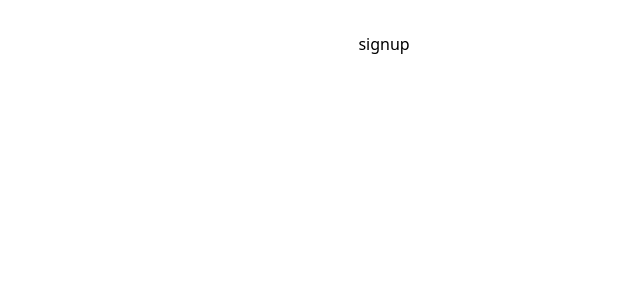
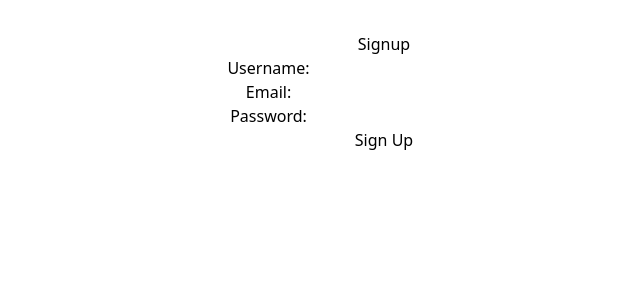
Before and after one commit to Suresh-Gobi/CSA, a React (Vite) app in the folder frontend/: page /signup in a window 1280 px wide. Shown: the top 300 px of the page, without its empty margins (256-896 px from the left). Built offline with nearby package versions, Linux system fonts and the light colour scheme.

Commit message:
signup graphql setup

```diff
--- a/frontend/package.json
+++ b/frontend/package.json
@@ -10,7 +10,9 @@
     "preview": "vite preview"
   },
   "dependencies": {
+    "@apollo/client": "^3.11.8",
     "@reduxjs/toolkit": "^2.2.7",
+    "graphql": "^16.9.0",
     "react": "^18.3.1",
     "react-dom": "^18.3.1",
     "react-redux": "^9.1.2",
--- /dev/null
+++ b/frontend/src/ApolloClient.jsx
@@ -0,0 +1,14 @@
+// ApolloProvider.js
+import React from 'react';
+import { ApolloClient, InMemoryCache, ApolloProvider } from '@apollo/client';
+
+const client = new ApolloClient({
+  uri: 'http://localhost:4000/graphql', // Replace with your GraphQL server URL
+  cache: new InMemoryCache(),
+});
+
+const ApolloProviderComponent = ({ children }) => {
+  return <ApolloProvider client={client}>{children}</ApolloProvider>;
+};
+
+export default ApolloProviderComponent;
--- a/frontend/src/App.jsx
+++ b/frontend/src/App.jsx
@@ -1,22 +1,21 @@
+// App.jsx
 import React from "react";
 import Home from "./pages/home/Home";
 import "./App.css";
 import { BrowserRouter as Router, Routes, Route } from "react-router-dom";
-import { Provider } from "react-redux";
-// import store from "./store";
-
+import ApolloProviderComponent from "./ApolloClient"; // Make sure this path is correct
 import Signup from "./pages/auth/signup/signup";
 
 function App() {
   return (
-    // <Provider store={store}>
+    <ApolloProviderComponent>
       <Router>
         <Routes>
           <Route path="/" element={<Home />} />
           <Route path="/signup" element={<Signup />} />
         </Routes>
       </Router>
-    // </Provider>
+    </ApolloProviderComponent>
   );
 }
 
--- a/frontend/src/pages/auth/signup/signup.jsx
+++ b/frontend/src/pages/auth/signup/signup.jsx
@@ -1,7 +1,119 @@
-import React from 'react'
+import React, { useState } from 'react';
+import { useMutation, gql } from '@apollo/client';
 
-export default function signup() {
+// Define the GraphQL mutation
+const REGISTER_USER = gql`
+  mutation RegisterUser(
+    $username: String!,
+    $email: String!,
+    $role: String!,
+    $password: String!,
+    $first_name: String!,
+    $last_name: String!,
+    $phone_number: String,
+    $profile_picture: String,
+    $date_of_birth: String,
+    $address: String
+  ) {
+    registerUser(
+      username: $username,
+      email: $email,
+      role: $role,
+      password: $password,
+      first_name: $first_name,
+      last_name: $last_name,
+      phone_number: $phone_number,
+      profile_picture: $profile_picture,
+      date_of_birth: $date_of_birth,
+      address: $address
+    ) {
+      id
+      username
+      email
+      role
+    }
+  }
+`;
+
+export default function Signup() {
+  const [formData, setFormData] = useState({
+    username: '',
+    email: '',
+    password: '',
+    role: '', // Add this if necessary
+    first_name: '',
+    last_name: '',
+    phone_number: '',
+    profile_picture: '',
+    date_of_birth: '',
+    address: '',
+  });
+
+  const [registerUser] = useMutation(REGISTER_USER);
+
+  const handleChange = (e) => {
+    const { name, value } = e.target;
+    setFormData({
+      ...formData,
+      [name]: value,
+    });
+  };
+
+  const handleSubmit = async (e) => {
+    e.preventDefault();
+    try {
+      const { data } = await registerUser({ variables: formData });
+      console.log('User registered:', data.registerUser);
+      // You can redirect or perform other actions after successful registration
+    } catch (error) {
+      console.error('Error registering user:', error.message);
+      // Handle the error (e.g., display a message to the user)
+    }
+  };
+
   return (
-    <div>signup</div>
-  )
+    <div>
+      <h2>Signup</h2>
+      <form onSubmit={handleSubmit}>
+        <div>
+          <label>
+            Username:
+            <input
+              type="text"
+              name="username"
+              value={formData.username}
+              onChange={handleChange}
+              required
+            />
+          </label>
+        </div>
+        <div>
+          <label>
+            Email:
+            <input
+              type="email"
+              name="email"
+              value={formData.email}
+              onChange={handleChange}
+              required
+            />
+          </label>
+        </div>
+        <div>
+          <label>
+            Password:
+            <input
+              type="password"
+              name="password"
+              value={formData.password}
+              onChange={handleChange}
+              required
+            />
+          </label>
+        </div>
+        {/* Add other input fields as necessary */}
+        <button type="submit">Sign Up</button>
+      </form>
+    </div>
+  );
 }
```
Also changed, not shown: 1 other file (tests, documents, lock files or other folders).
